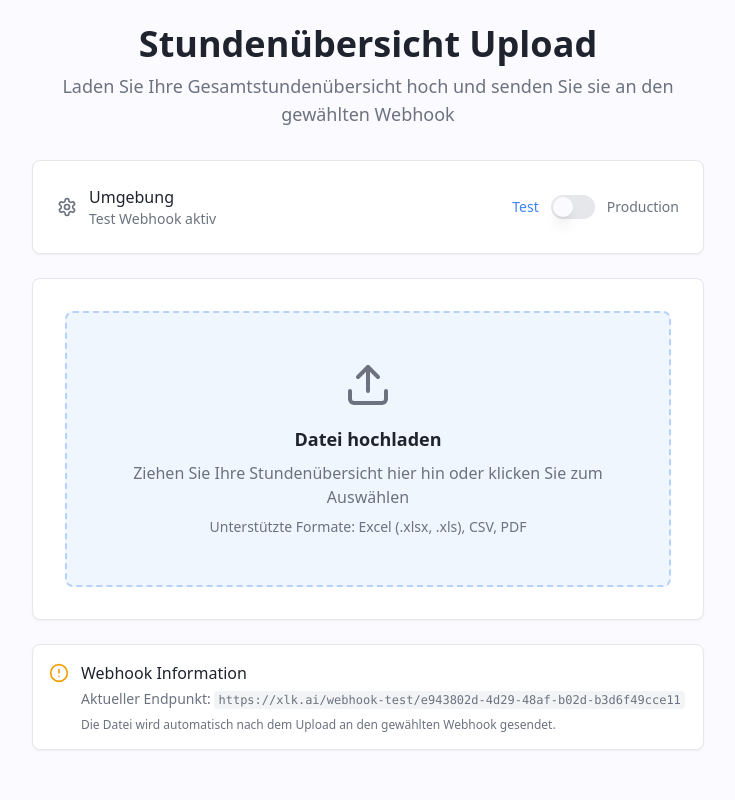
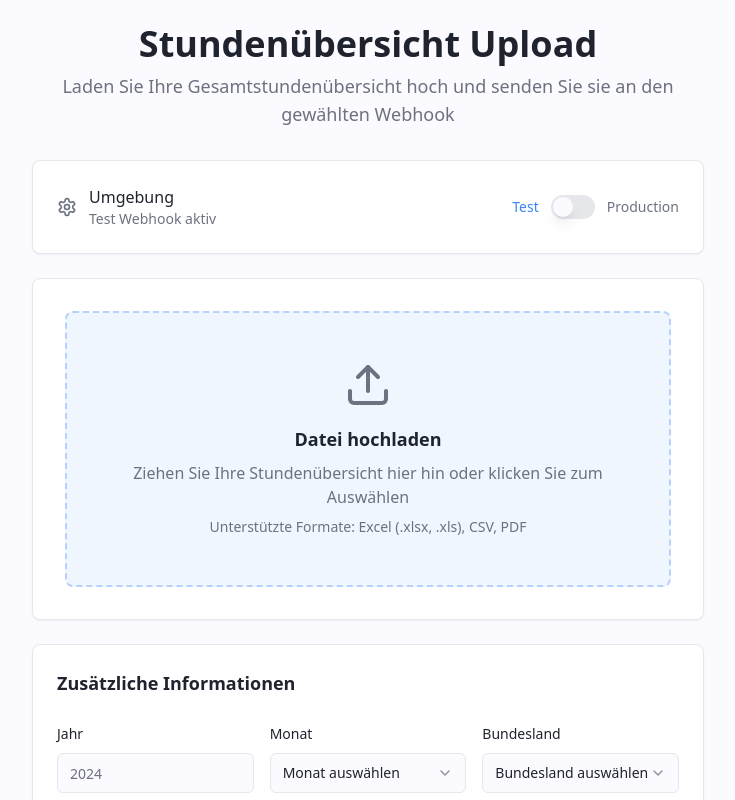
Before and after one commit to jasonl20-tech/hours-sync-hub, a React (Vite) app: page / in a window 1280 px wide. Shown: the top 800 px of the page, without its empty margins (272-1007 px from the left). Built offline with nearby package versions, Linux system fonts and the light colour scheme.

Commit message:
Fix: Improve visibility of input fields
The input fields for year, month, and state were not visible. This commit addresses the visibility issue.

```diff
--- a/src/components/TimeTrackingUpload.tsx
+++ b/src/components/TimeTrackingUpload.tsx
@@ -249,9 +249,8 @@ const TimeTrackingUpload = () => {
         </Card>
 
         {/* Additional Information Form */}
-        {uploadedFile && (
-          <Card className="p-6 mt-6">
-            <h3 className="text-lg font-semibold text-foreground mb-6">Zusätzliche Informationen</h3>
+        <Card className="p-6 mt-6">
+          <h3 className="text-lg font-semibold text-foreground mb-6">Zusätzliche Informationen</h3>
             <div className="grid grid-cols-1 md:grid-cols-3 gap-4">
               <div className="space-y-2">
                 <Label htmlFor="year">Jahr</Label>
@@ -310,8 +309,7 @@ const TimeTrackingUpload = () => {
                 {isUploading ? 'Wird gesendet...' : 'Daten senden'}
               </Button>
             </div>
-          </Card>
-        )}
+        </Card>
 
         {/* Webhook Info */}
         <Card className="p-4 mt-6">
```
